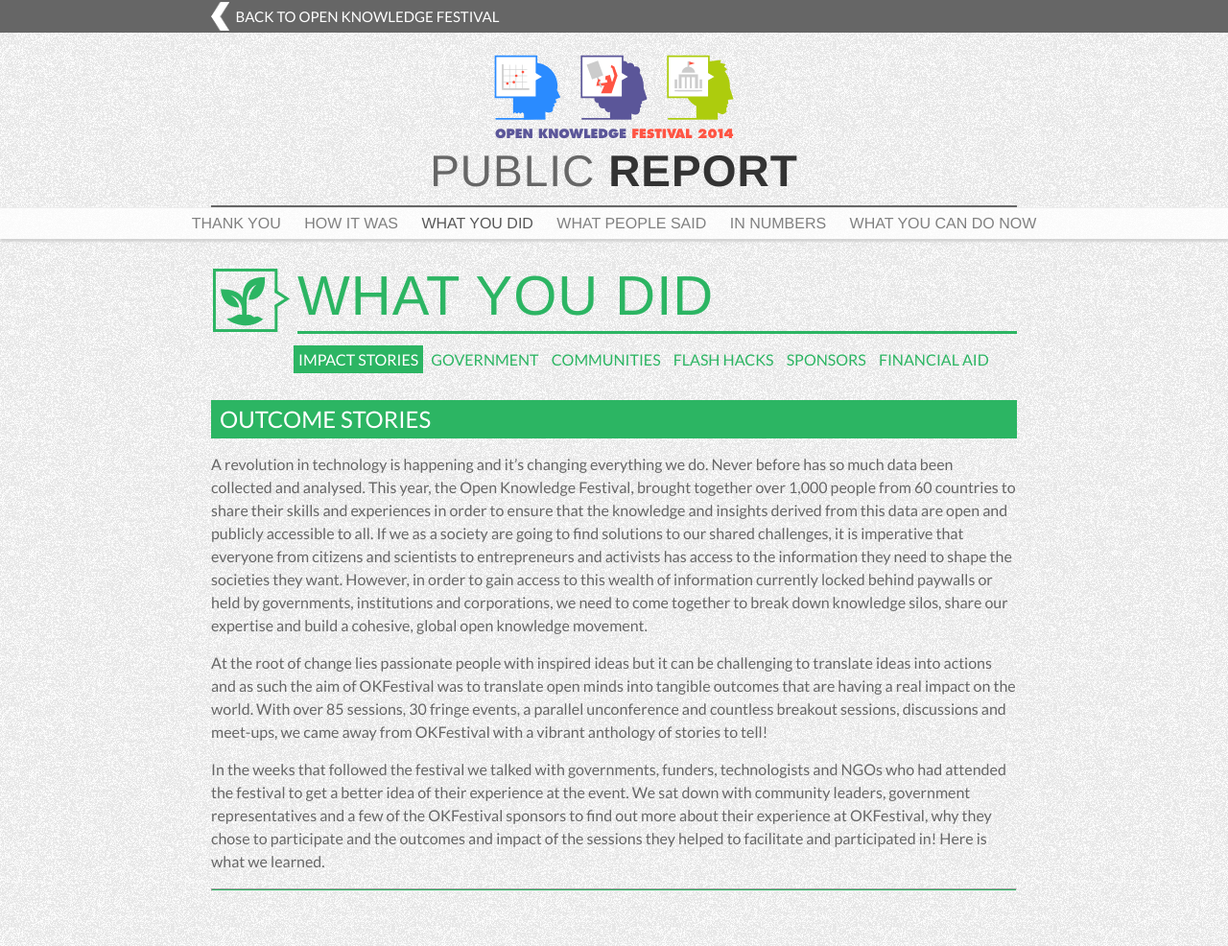
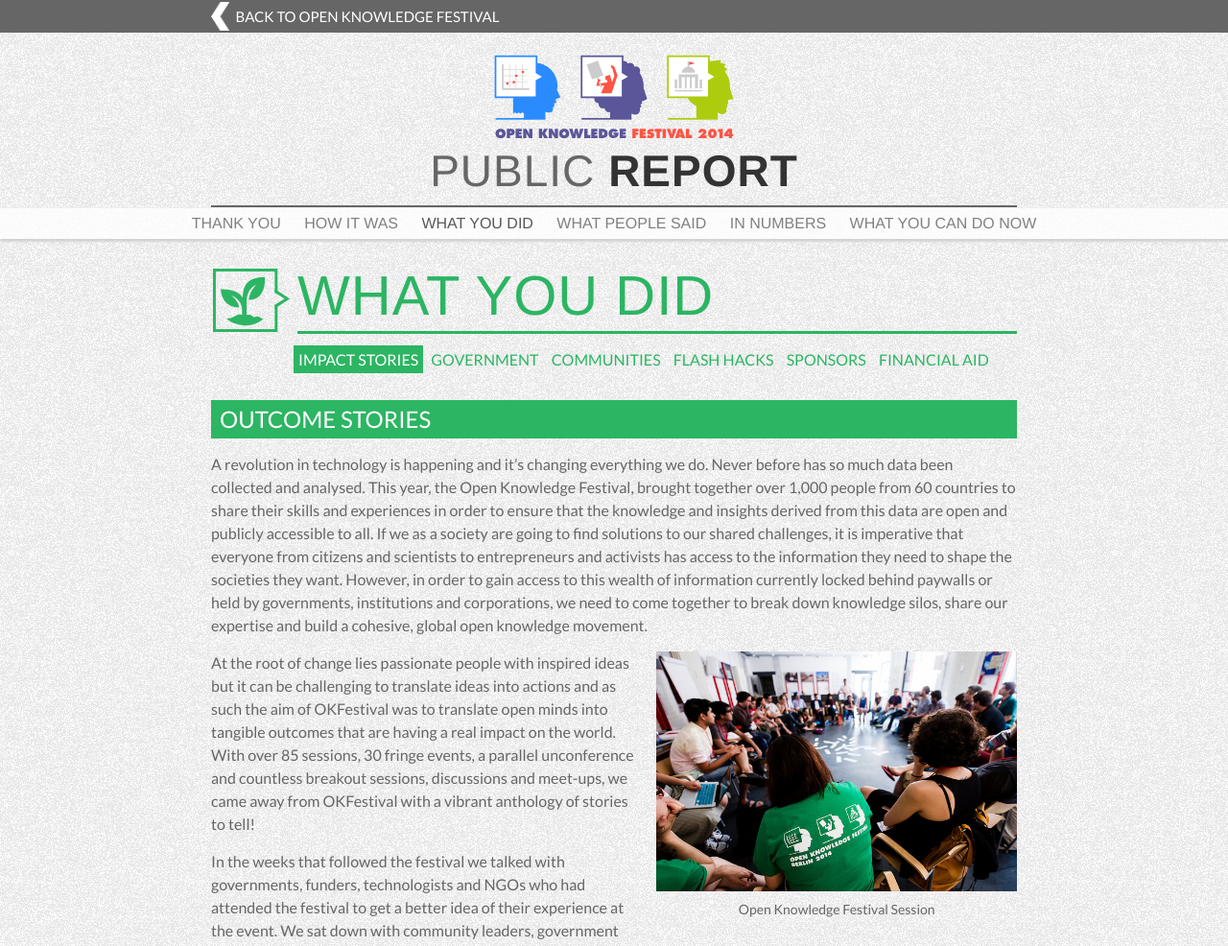
Before and after one commit to okfn/okfestival-public-report, a Jekyll site: the page built from pages/what-you-did/impact-stories.md, in a window 1280 px wide, cut to the strip 0-986 px from the top of the page. Shown: the whole strip at 96% size. Built offline with Jekyll 4.4.1, drawn with Linux system fonts in a browser that asks for light colours; some web fonts are replaced.

Commit message:
Update impact-stories.md

```diff
--- a/pages/what-you-did/impact-stories.md
+++ b/pages/what-you-did/impact-stories.md
@@ -18,6 +18,11 @@
 
 A revolution in technology is happening and it’s changing everything we do. Never before has so much data been collected and analysed. This year, the Open Knowledge Festival, brought together over 1,000 people from 60 countries to share their skills and experiences in order to ensure that the knowledge and insights derived from this data are open and publicly accessible to all. If we as a society are going to find solutions to our shared challenges, it is imperative that everyone from citizens and scientists to entrepreneurs and activists has access to the information they need to shape the societies they want. However, in order to gain access to this wealth of information currently locked behind paywalls or held by governments, institutions and corporations, we need to come together to break down knowledge silos, share our expertise and build a cohesive, global open knowledge movement.
 
+<div class="pull">
+{% include image.html filename="14736486182_bd35c7d8ce_z.jpg" alt="Open Knowledge Festival Session" caption="Group Work at Open Knowledge Festival, Photo by Gregor Fisher" %}
+</div>
+
+
 At the root of change lies passionate people with inspired ideas but it can be challenging to translate ideas into actions and as such the aim of OKFestival was to translate open minds into tangible outcomes that are having a real impact on the world. With over 85 sessions, 30 fringe events, a parallel unconference and countless breakout sessions, discussions and meet-ups, we came away from OKFestival with a vibrant anthology of stories to tell!
 
 In the weeks that followed the festival we talked with governments, funders, technologists and NGOs who had attended the festival to get a better idea of their experience at the event. We sat down with community leaders, government representatives and a few of the OKFestival sponsors to find out more about their experience at OKFestival, why they chose to participate and the outcomes and impact of the sessions they helped to facilitate and participated in! Here is what we learned.
```
